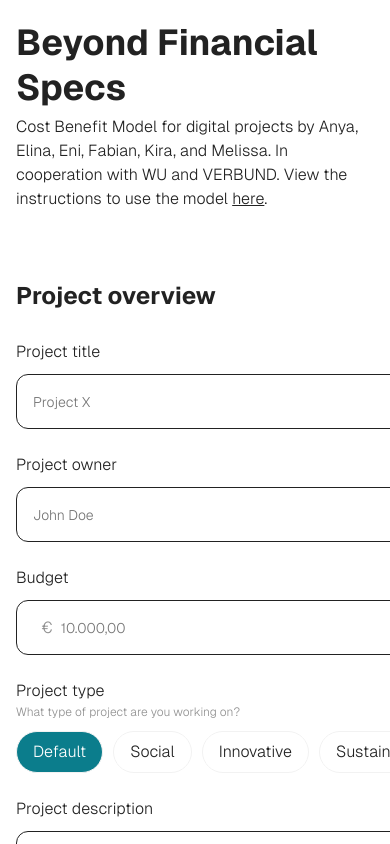
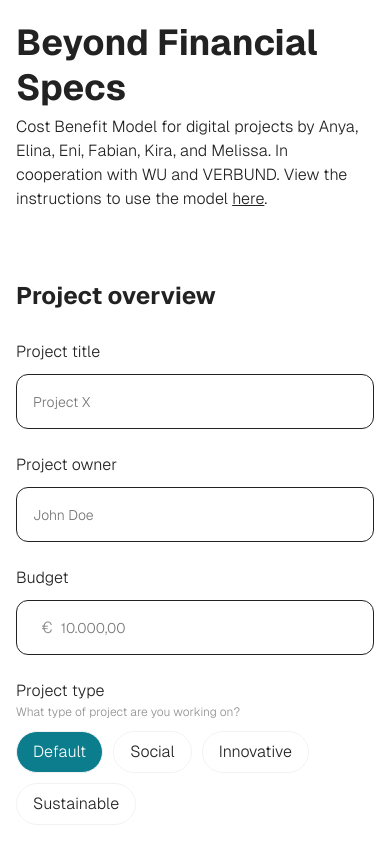
Before and after one commit to fabian-weiss/cost-benefit-model-verbund, a Next.js app: page / in a window 390 px wide. Built offline with nearby package versions, Linux system fonts and the light colour scheme.

Commit message:
fix mobile view

```diff
--- a/src/sections/SocietalSection.tsx
+++ b/src/sections/SocietalSection.tsx
@@ -177,7 +177,7 @@ function SocietalSection() {
       id: "shareholderValue",
       inputHeader: {
         label: "Shareholder Value",
-        description: "Possible impact on  employees’ work practices",
+        description: "Possible impact on shareholder value.",
       },
       detailedDescription: {
         header:
--- a/src/styles/bubble-select.css
+++ b/src/styles/bubble-select.css
@@ -7,7 +7,9 @@
   display: flex;
   align-items: center;
   justify-content: flex-start;
-  gap: 10px;
+  row-gap: 0;
+  column-gap: 10px;
+  flex-wrap: wrap;
 }
 
 .fw-bubble-select {
--- a/src/styles/model-header.css
+++ b/src/styles/model-header.css
@@ -3,3 +3,10 @@
   align-items: center;
   justify-content: space-between;
 }
+
+@media (max-width: 480px) {
+  .fw-model-header {
+    flex-direction: column;
+    align-items: flex-start;
+  }
+}
--- a/src/styles/overview.css
+++ b/src/styles/overview.css
@@ -1,10 +1,12 @@
 .fw-overview-grid {
+  width: 100%;
   display: grid;
   grid-template-columns: 1fr 1fr;
   gap: 40px;
 }
 
 .fw-overview-text-fields {
+  width: 100%;
   display: flex;
   flex-direction: column;
   gap: 24px;
```
